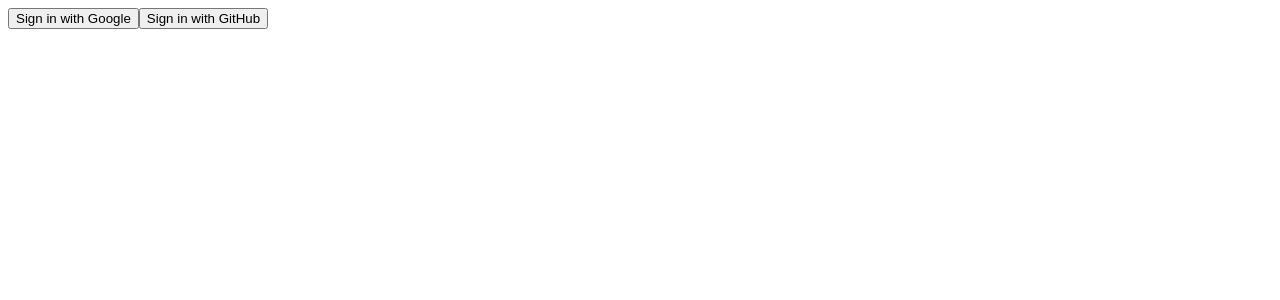
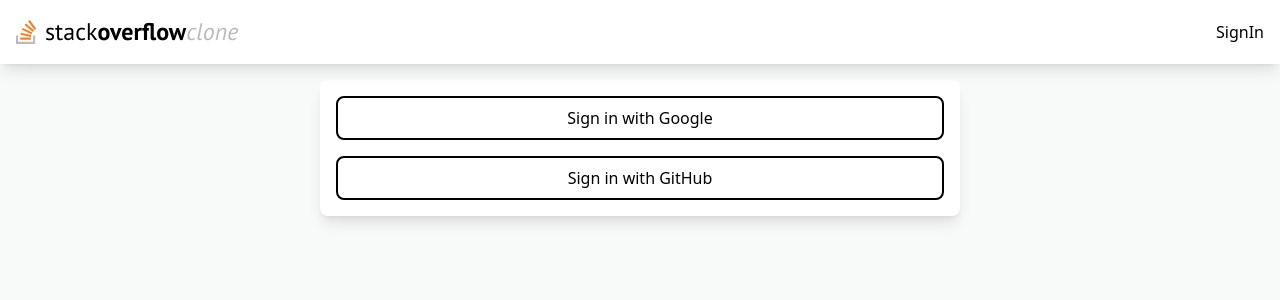
Before and after one commit to NorbertMerkli/stackoverflow-clone, a Next.js app: page /auth/signin in a window 1280 px wide. Shown: the top 300 px of the page. Built offline with nearby package versions, Linux system fonts and the light colour scheme; no server answers.

Commit message:
Reorganize functions and imports

```diff
--- /dev/null
+++ b/app/auth/signin/page.tsx
@@ -0,0 +1,10 @@
+import { SignInWithGitHub, SignInWithGoogle } from "@components/auth-buttons";
+
+export default function SignIn() {
+    return (
+        <main className="w-3/6 mx-auto p-4 bg-white shadow-lg rounded-lg text-center">
+            <SignInWithGoogle />
+            <SignInWithGitHub />
+        </main>
+    );
+}
--- a/app/layout.tsx
+++ b/app/layout.tsx
@@ -1,4 +1,5 @@
 import "./globals.css";
+
 import { Navbar } from "@components/navbar";
 
 export default function RootLayout({
@@ -9,7 +10,7 @@ export default function RootLayout({
     return (
         <html lang="en">
             <head />
-            <body className="bg-light">
+            <body className="bg-light pt-20">
                 <Navbar />
                 {children}
             </body>
--- /dev/null
+++ b/components/auth-buttons.tsx
@@ -0,0 +1,47 @@
+"use client";
+
+import { signIn, signOut } from "next-auth/react";
+
+export function SignInWithGoogle() {
+    return <SignInButton provider="google" label="Google" className="mb-4" />;
+}
+
+export function SignInWithGitHub() {
+    return <SignInButton provider="github" label="GitHub" />;
+}
+
+function SignInButton({
+    provider,
+    label,
+    className,
+}: {
+    provider: string;
+    label: string;
+    className?: string;
+}) {
+    return (
+        <button
+            className={
+                "w-full py-2 text-center border-2 border-black rounded-lg" +
+                (className ? " " + className : "")
+            }
+            onClick={() =>
+                signIn(provider, {
+                    callbackUrl: "http://localhost:3000",
+                })
+            }
+        >
+            Sign in with {label}
+        </button>
+    );
+}
+
+export function SignOutButton() {
+    return (
+        <button
+            onClick={() => signOut({ callbackUrl: "http://localhost:3000" })}
+        >
+            Sign out
+        </button>
+    );
+}
--- a/lib/query.ts
+++ b/lib/query.ts
@@ -1,6 +1,7 @@
 import { User } from "@prisma/client";
 import { User as FederatedUser } from "next-auth/core/types";
-import db from "./db";
+
+import db from "@lib/db";
 
 // CREATE
 
--- a/pages/api/auth/[...nextauth].ts
+++ b/pages/api/auth/[...nextauth].ts
@@ -1,6 +1,7 @@
 import NextAuth, { NextAuthOptions } from "next-auth";
 import GoogleProvider from "next-auth/providers/google";
 import GitHubProvider from "next-auth/providers/github";
+
 import { createUser } from "@lib/query";
 
 export const authOptions: NextAuthOptions = {
--- a/pages/auth/signin.tsx
+++ /dev/null
@@ -1,28 +0,0 @@
-import { signIn } from "next-auth/react";
-
-export default function SignIn() {
-    return (
-        <div>
-            <main>
-                <button
-                    onClick={() =>
-                        signIn("google", {
-                            callbackUrl: "http://localhost:3000",
-                        })
-                    }
-                >
-                    Sign in with Google
-                </button>
-                <button
-                    onClick={() =>
-                        signIn("github", {
-                            callbackUrl: "http://localhost:3000",
-                        })
-                    }
-                >
-                    Sign in with GitHub
-                </button>
-            </main>
-        </div>
-    );
-}
```
Also changed, not shown: components/navbar.tsx (+4 -3 lines), components/signout-button.tsx (deleted, +0 -13 lines).
